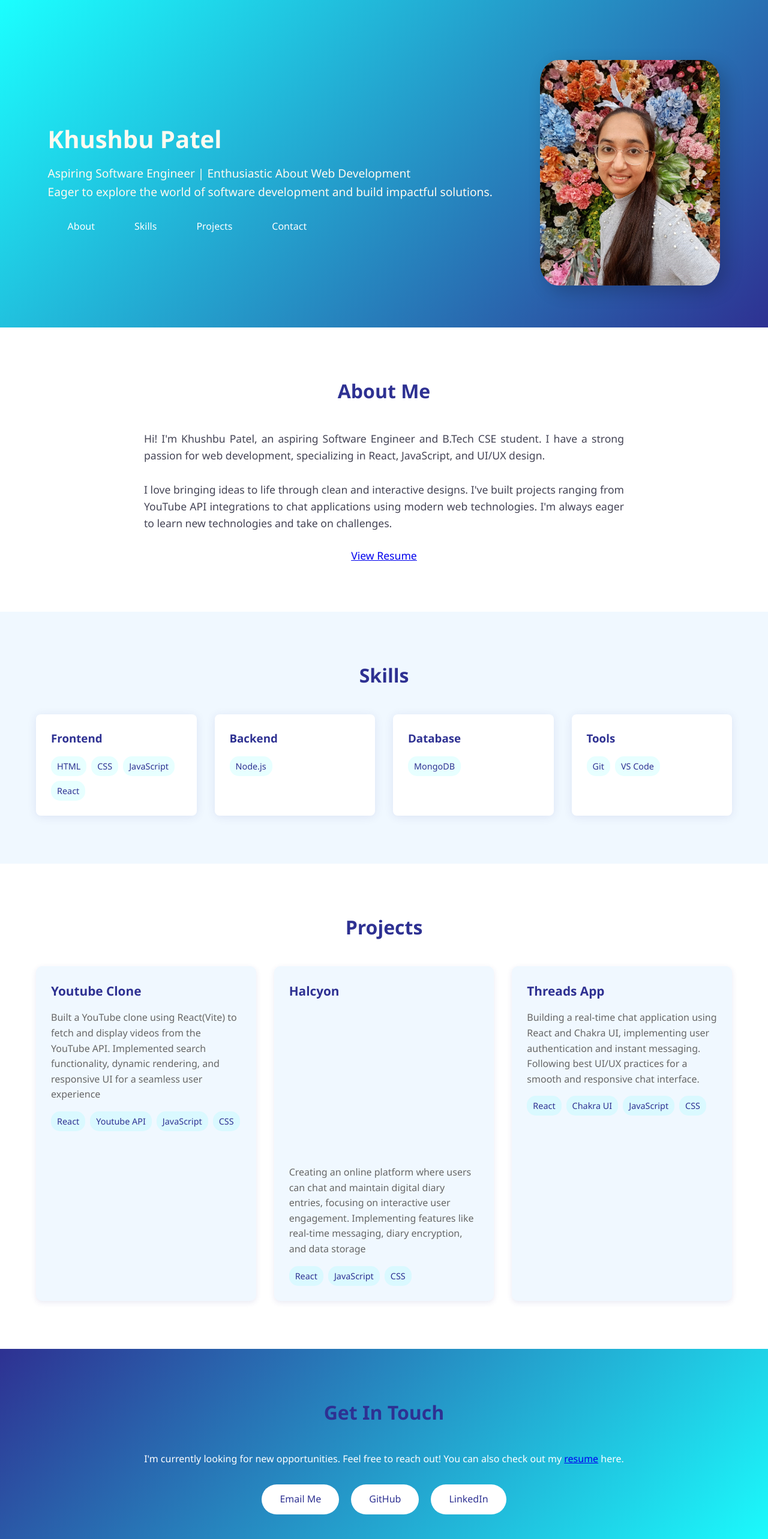
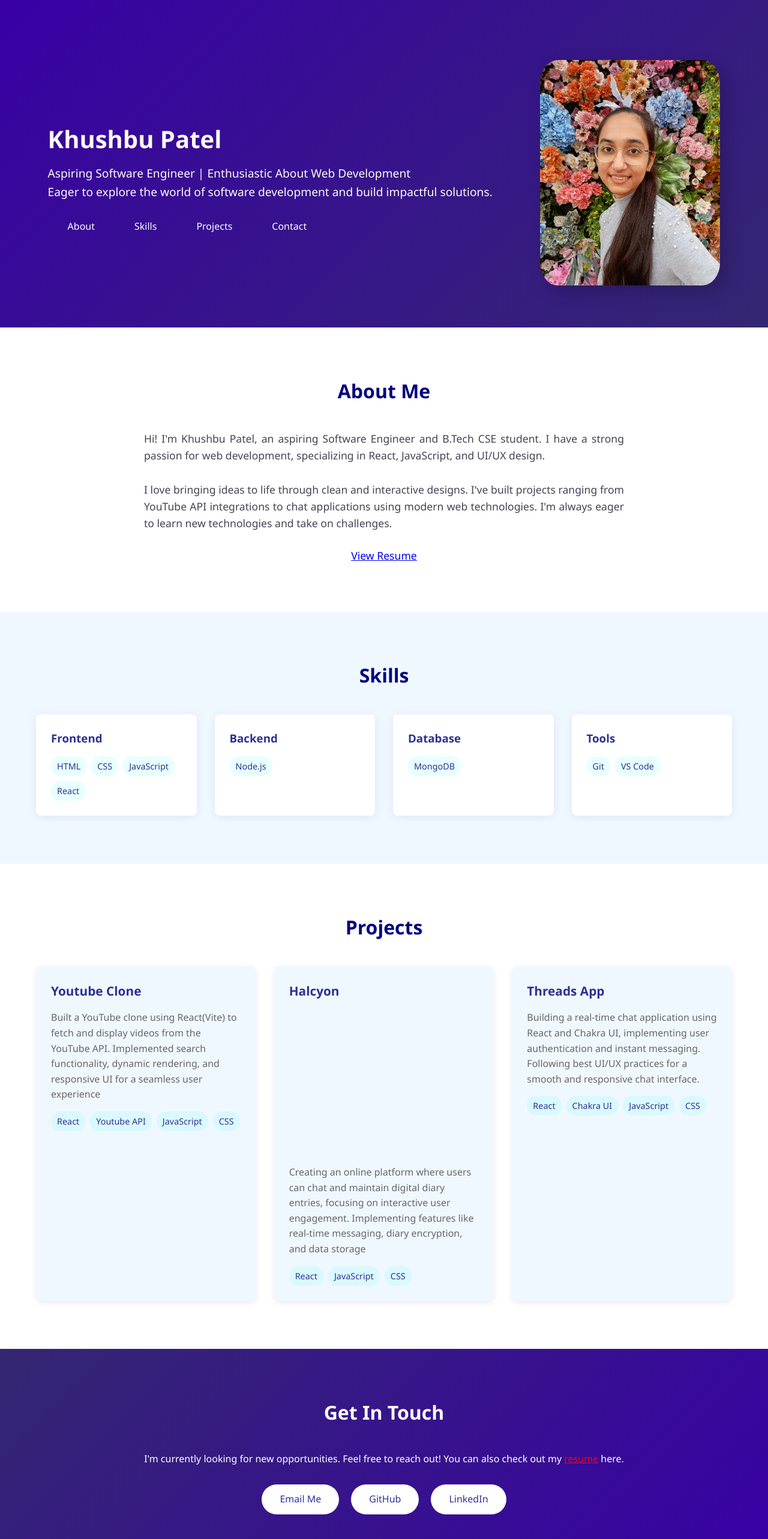
Before and after one commit to Khushbu696/Portfolio, a React (Vite) app: page / in a window 1280 px wide. Shown: the top 2566 px of the page at 60% size. Built offline with nearby package versions, Linux system fonts and the light colour scheme; grey boxes are pictures that could not be loaded.

Commit message:
modified portfolio to include video of projects

```diff
--- a/src/Components/About/About.jsx
+++ b/src/Components/About/About.jsx
@@ -4,7 +4,7 @@ const About = () => {
     return (
         <section id="about" className="about">
             <div className="container">
-                <h2>About Me</h2>
+                <h2 style={{color: "navy"}}>About Me</h2>
                 <p>
                     Hi! I'm Khushbu Patel, an aspiring Software Engineer and B.Tech CSE student. I have a strong passion for web development, specializing in React, JavaScript, and UI/UX design. <br/><br/>
 
--- a/src/Components/Contact/Contact.css
+++ b/src/Components/Contact/Contact.css
@@ -1,5 +1,5 @@
 .contact {
-    background: linear-gradient(135deg, #2E3192, #1BFFFF);
+    background: linear-gradient(135deg, #342771, #3900a6);
     color: white;
     text-align: center;
 }
--- a/src/Components/Contact/Contact.jsx
+++ b/src/Components/Contact/Contact.jsx
@@ -4,8 +4,8 @@ const Contact = () => {
     return (
         <section id="contact" className="contact">
             <div className="container">
-                <h2>Get In Touch</h2>
-                <p>I'm currently looking for new opportunities. Feel free to reach out! You can also check out my <a href="/resume.pdf" download>resume</a> here.</p>
+                <h2 style={{color: "white"}}>Get In Touch</h2>
+                <p>I'm currently looking for new opportunities. Feel free to reach out! You can also check out my <a href="/resume.pdf" download style={{color: "red"}}>resume</a> here.</p>
                 <div className="contact-links">
                     <a href="mailto:khushburpatel06@gmail.com" className="contact-button" target="_blank" rel="noopener noreferrer">
                         Email Me
--- a/src/Components/Header/Header.css
+++ b/src/Components/Header/Header.css
@@ -1,5 +1,5 @@
 .header {
-    background: linear-gradient(135deg, #1BFFFF, #2E3192);
+    background: linear-gradient(135deg, #3900a6, #342771);
     color: floralwhite;
     padding: 100px 0 70px;
     text-align: left;
--- a/src/Components/Projects/Projects.jsx
+++ b/src/Components/Projects/Projects.jsx
@@ -25,7 +25,7 @@ const Projects = () => {
     return (
         <section id="projects" className="projects">
             <div className="container">
-                <h2>Projects</h2>
+                <h2 style={{color:"navy"}}>Projects</h2>
                 <div className="projects-grid">
                     {projects.map((project) => (
                         <div key={project.title} className="project-card">
--- a/src/Components/Skills/Skills.jsx
+++ b/src/Components/Skills/Skills.jsx
@@ -23,7 +23,7 @@ const Skills = () => {
     return (
         <section id="skills" className="skills">
             <div className="container">
-                <h2>Skills</h2>
+                <h2 style={{color: "navy"}}>Skills</h2>
                 <div className="skills-grid">
                     {skillsList.map((item) => (
                         <div key={item.category} className="skill-card">
```
